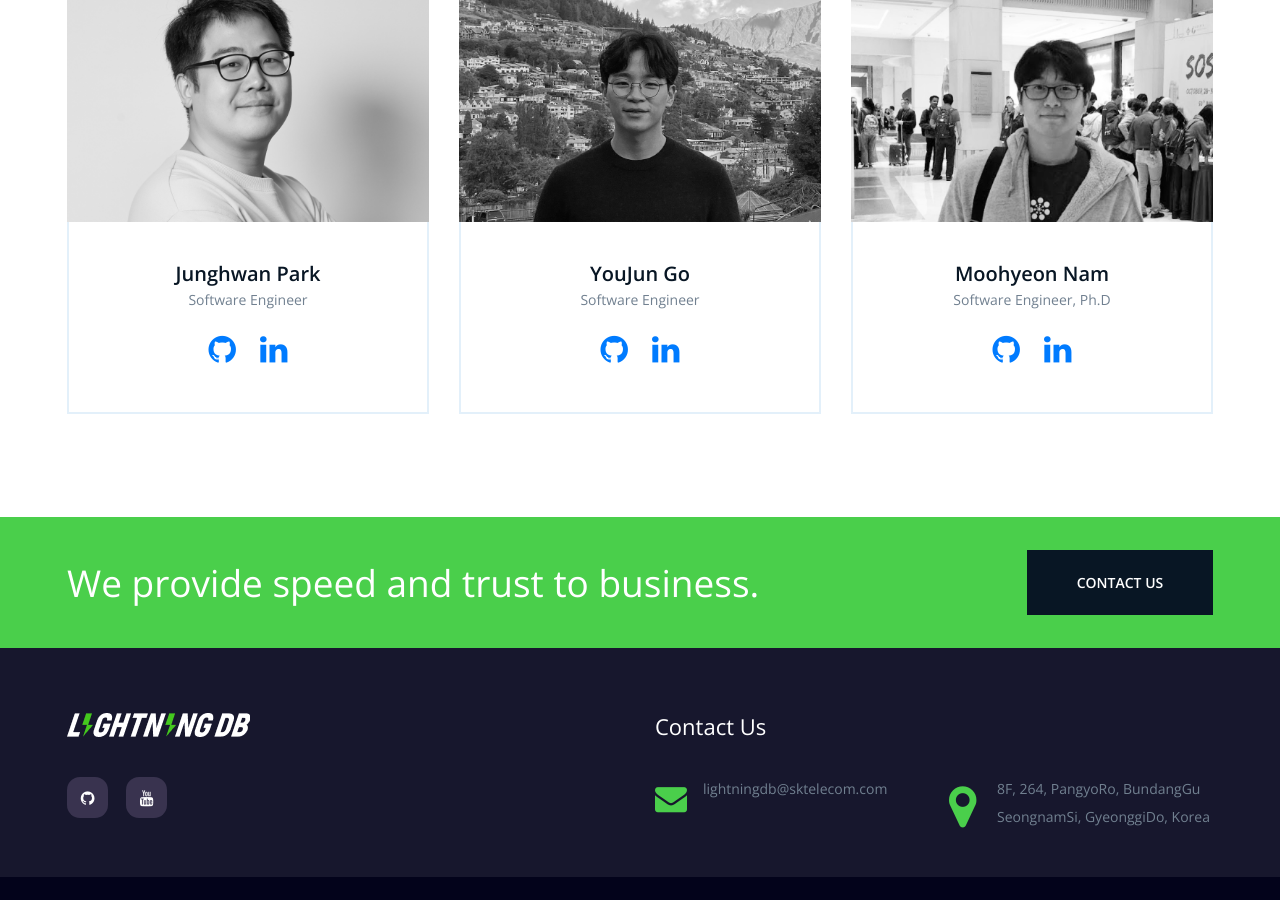
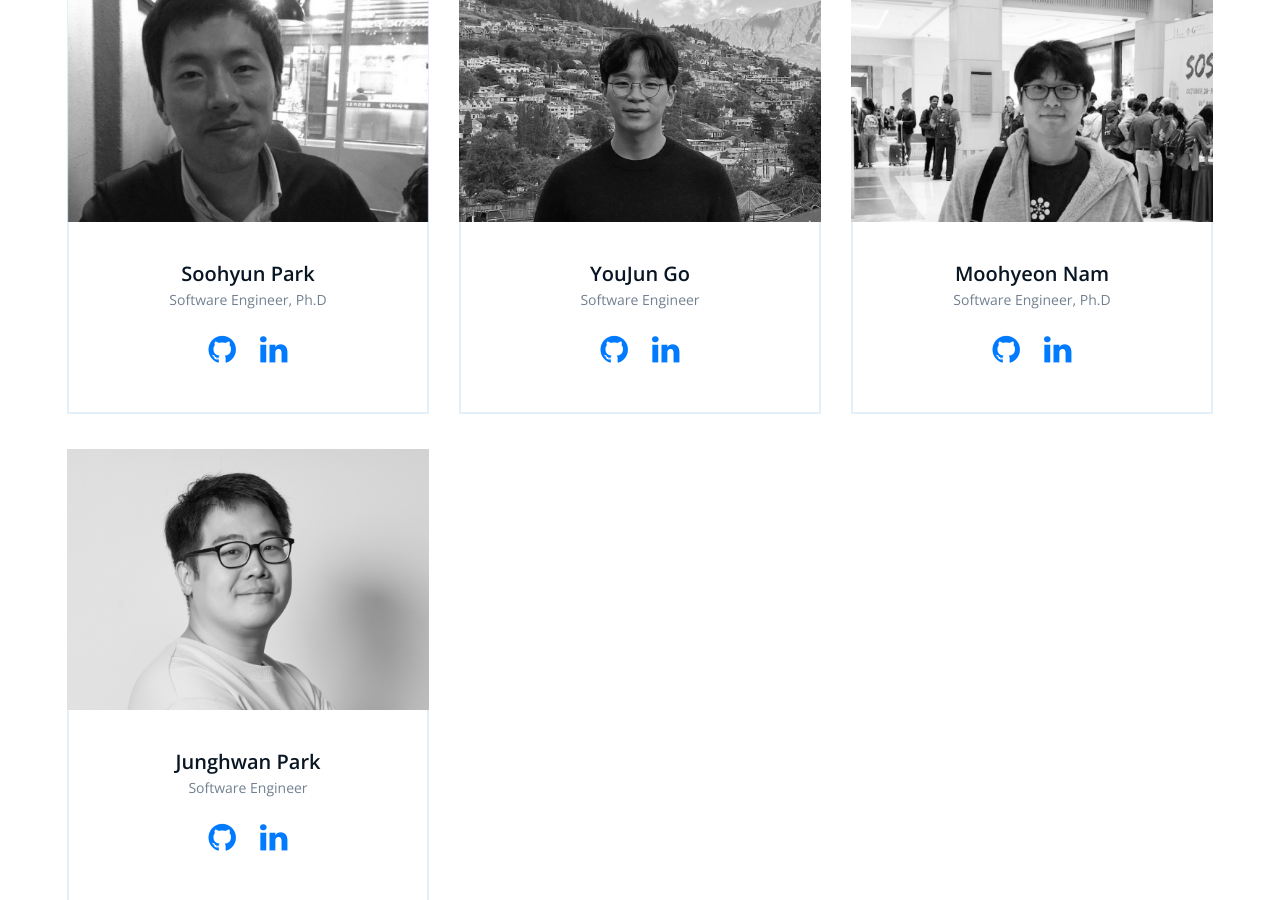
Before and after one commit to mnms/www, a Jekyll site: the page built from about.md, in a window 1280 px wide and 900 px high, scrolled down 1091 px. Built offline with Jekyll 4.4.1, drawn with Linux system fonts in a browser that asks for light colours.

Commit message:
add newcomer profile

```diff
--- a/about.md
+++ b/about.md
@@ -143,12 +143,12 @@
       </div>
       <div class="col-md-4">
         <div class="team-member">
-          <a href="#"><img src="/assets/img/team/junghwan.png" alt=""></a>
+          <a href="#"><img src="/assets/img/team/soohyun.png" alt=""></a>
           <div class="member-info">
-            <h3>Junghwan Park</h3>
-            <p>Software Engineer</p>
-            <a href="https://github.com/9bow"><i class="fa fa-2x fa-github"></i></a>
-            <a href="https://www.linkedin.com/in/reservepark/"><i class="fa fa-2x fa-linkedin"></i></a>
+            <h3>Soohyun Park</h3>
+            <p>Software Engineer, Ph.D</p>
+            <a href="https://github.com/ardeness"><i class="fa fa-2x fa-github"></i></a>
+            <a href="https://www.linkedin.com/in/soohyun-park-b43a57a6/"><i class="fa fa-2x fa-linkedin"></i></a>
           </div>
         </div>
       </div>
@@ -174,6 +174,17 @@
           </div>
         </div>
       </div>
+      <div class="col-md-4">
+        <div class="team-member">
+          <a href="#"><img src="/assets/img/team/junghwan.png" alt=""></a>
+          <div class="member-info">
+            <h3>Junghwan Park</h3>
+            <p>Software Engineer</p>
+            <a href="https://github.com/9bow"><i class="fa fa-2x fa-github"></i></a>
+            <a href="https://www.linkedin.com/in/reservepark/"><i class="fa fa-2x fa-linkedin"></i></a>
+          </div>
+        </div>
+      </div>
     </div>
   </div>
 </section>
```
Also changed, not shown: assets/img/team/soohyun.png (added).
